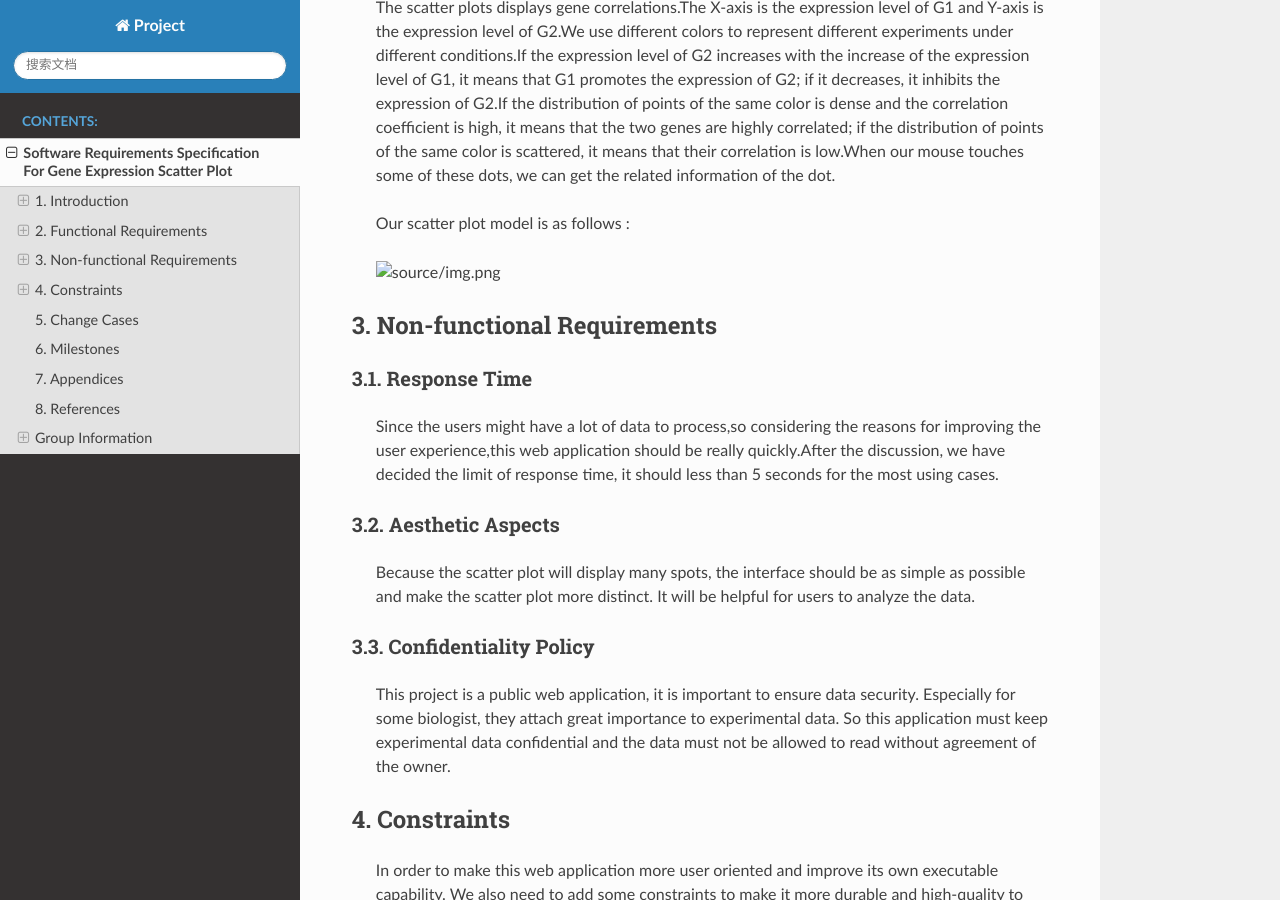
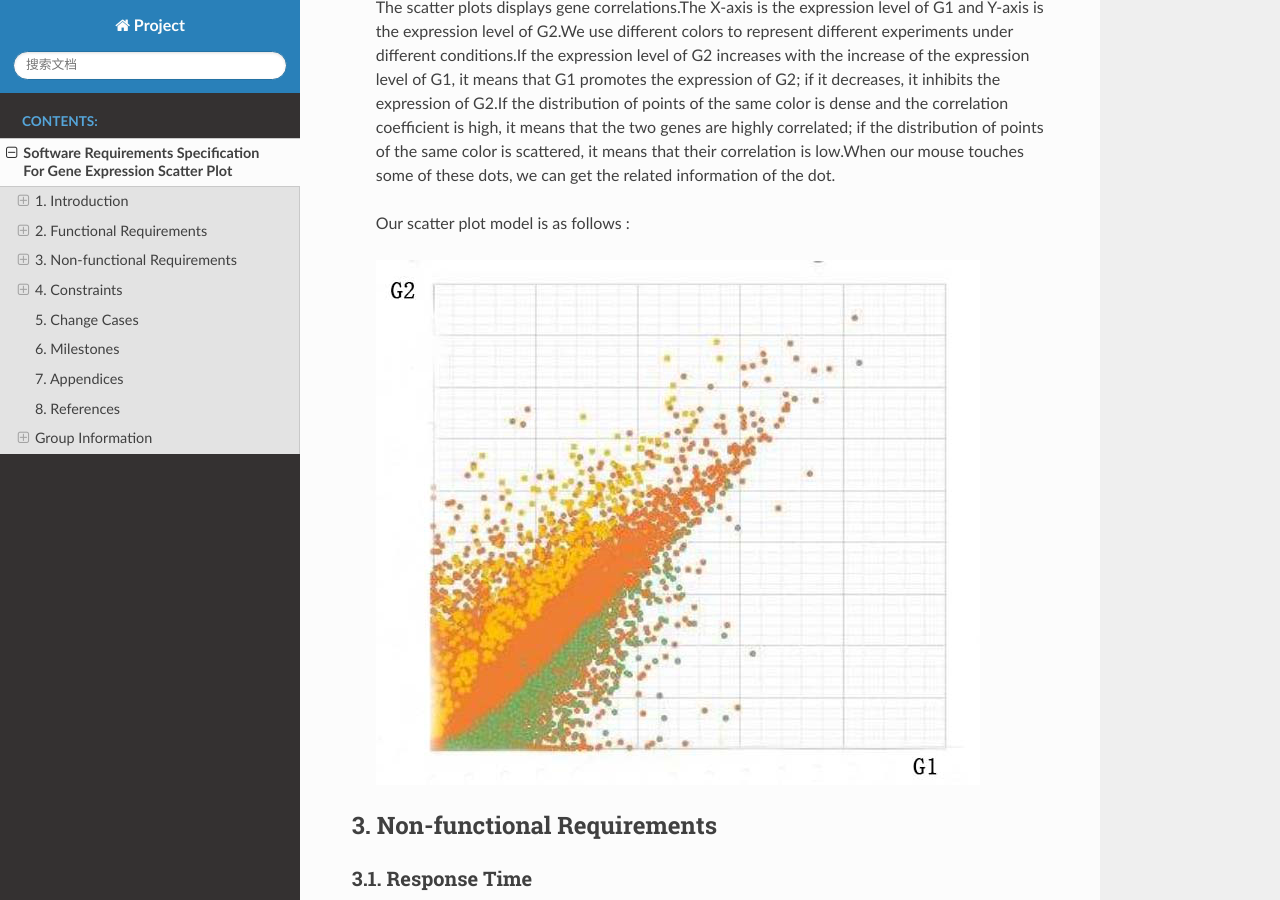
Before and after one commit to jerilmm/gene-expression, a Sphinx documentation site: the page built from sphinx/source/example.rst, in a window 1280 px wide and 900 px high, scrolled down 1494 px. Built offline with Sphinx 7.4.7 and the Read the Docs theme 2.0.0, drawn with Linux system fonts in a browser that asks for light colours.

Commit message:
Update example.rst

```diff
--- a/sphinx/source/example.rst
+++ b/sphinx/source/example.rst
@@ -61,7 +61,7 @@ Software Requirements Specification For Gene Expression Scatter Plot
 
  Our scatter plot model is as follows :
 
- .. image:: /source/img.png
+ .. image:: https://raw.githubusercontent.com/jerilmm/gene-expression/master/sphinx/source/img.png
 
 3. Non-functional Requirements
 ==============================
```
